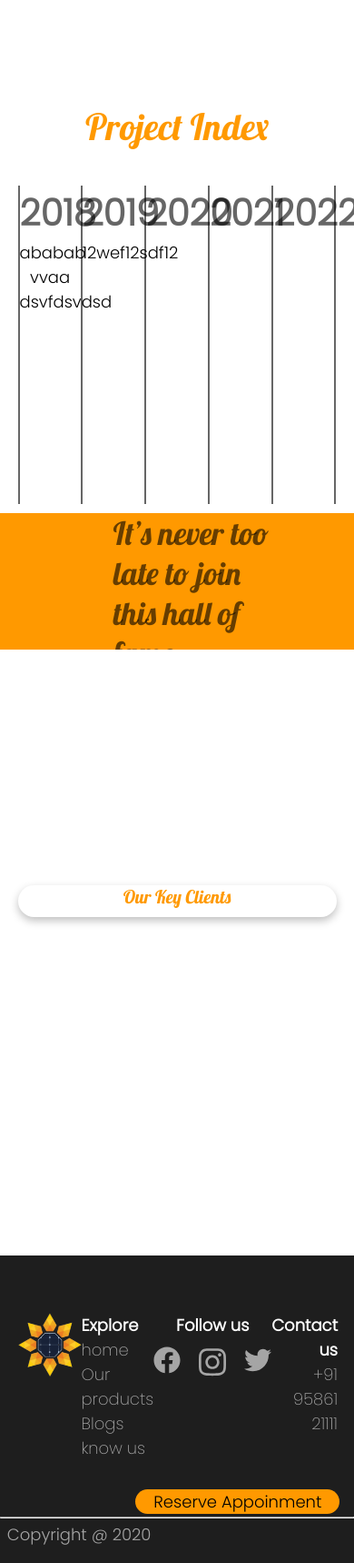
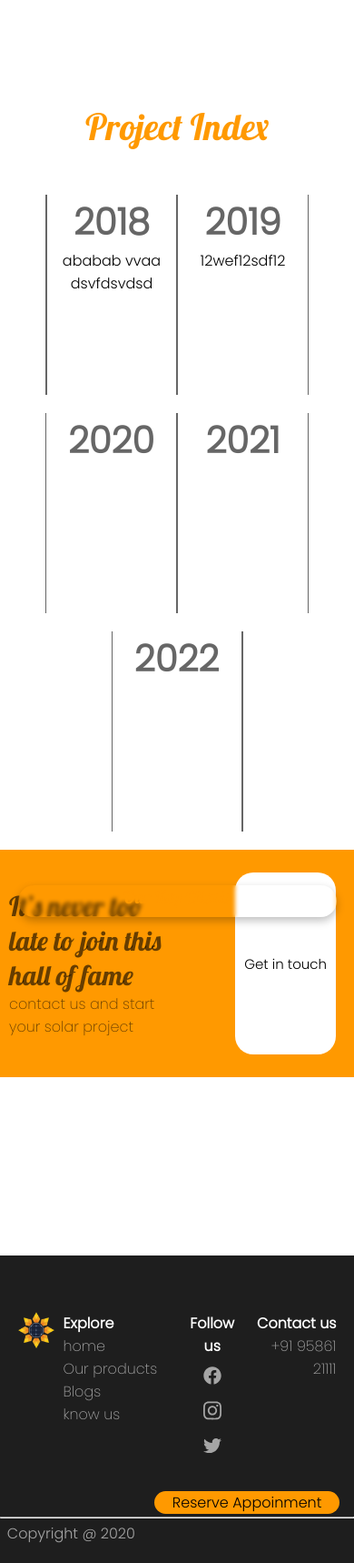
Before and after one commit to vidit-od/Imagine-Powertree, a Django app: template code/full stack/Imagine_Powertree/templates/project.html in a window 390 px wide; the page is wider, and only the part inside the window is pictured. Shown: the part 2080-3798 px from the top of that part at 91% size. Run offline with Django 4.2, Linux system fonts and the light colour scheme; the template is opened without the code that fills it: values that come from a table or form of the project are taken from there, others are empty; data comes from the database, SQL or seed files in the repository.

Commit message:
projects responsive

```diff
--- a/code/full stack/Imagine_Powertree/static/project.css
+++ b/code/full stack/Imagine_Powertree/static/project.css
@@ -450,3 +450,115 @@
     font-weight: 700;
     opacity: 0.8 ;
 }
+@media screen and (max-width:1000px) {
+    *{
+        font-size: 16px;
+    }
+    .navbar{
+        width: 100%;
+    }
+    .navbar .content{
+        width: 10%;
+        position: absolute;
+        opacity: 0;
+        pointer-events: none;
+    }
+    .navbar .slider{
+        width: 50px;
+        height: 50px;
+        display: flex;
+        flex-wrap: wrap;
+        justify-content: center;
+        align-items: center;
+    }
+    .navbar .slider svg{
+        width: 30px;
+        height: 30px;
+        fill: #FF9900;
+    }
+    .page1{
+        width: 100%;
+        overflow: hidden;
+    }
+    .page1 .desc_frame .texts{
+        transform: translateX(0%) translateY(0%);
+        margin: 0%;
+        padding: 10px;
+        padding-top: 0%;
+        padding-bottom: 0%;
+    }
+    .page1 .desc_frame .texts .text{
+        margin: 0%;
+        margin-top: 15px;
+        margin-bottom: 15px;
+    }
+    .page1 .image_frame{
+        top: 40%;
+        transform:translateX(-50%) translateY(-50%);
+    }
+    .page2{
+        height: auto;
+    }
+    .page2 .project{
+        margin-top: 20px;
+        margin-bottom: 20px;
+    }
+    .page2 .project .content{
+        display: flex;
+        flex-wrap: wrap;
+        flex-direction: column;
+    }
+    .page2 .project .pg2_image{
+        width: 100%;
+    }
+    .page2 .project .text{
+        width: 100%;
+    }
+    .page3 .projects{
+        flex-wrap: wrap;
+        justify-content: center;
+    }
+    .page3 .p2018, .page3 .p2019, .page3 .p2020, .page3 .p2021, .page3 .p2022{
+        min-width: 145px;
+        min-height: 220px;
+        margin: 10px;
+        margin-left: 0px;
+        margin-right: 0px;
+    }
+    .banner{
+        height: 250px;
+        justify-content: space-between;
+    }
+    .banner .text{
+        width: 50%;
+        margin-left: 10px;
+    }
+    .banner .text .main{
+        font-size: 30px;
+    }
+    .banner .arrow{
+        position: absolute;
+        opacity: 0;
+        pointer-events: none;
+    }
+    .banner .button{
+        margin-left: 20px;
+        margin-right: 20px;
+    }
+    .footer .lower .section .logo img{
+        width: 40px;
+        margin-right: 10px;
+    }
+    .footer .lower .content .section .social .media{
+        display: flex;
+        flex-wrap: wrap;
+        flex-direction: column;
+        width: auto;
+    }
+    .footer .lower .content .section .social .media svg{
+        width: 20px;
+    }
+    .explore{
+        width: 130px;
+    }
+}
--- a/code/full stack/Imagine_Powertree/static/project.js
+++ b/code/full stack/Imagine_Powertree/static/project.js
@@ -10,19 +10,35 @@
 imgs = document.querySelectorAll(".image");
 txts = document.querySelectorAll(".text");
 
-const navbar_height = document.querySelector(".navbar").scrollHeight;
-const page1 =document.querySelector(".page1").scrollHeight;
-const page2 =document.querySelector(".page2").scrollHeight;
-const page3 =document.querySelector(".page3").scrollHeight;
-document.getElementById("page4").style.top = navbar_height + page1 +page2 + page3 +"px";
-const page4 = document.querySelector(".page4").scrollHeight;
-document.getElementById("footer").style.top = navbar_height + page1 +page2 + page3 + page4 +"px";
-
 var current = 0;
 var transform =1;
+
+if(window.outerWidth <1000){
+    resp();
+}
+heightset()
+
+function resp(){
+    const image_frame = document.querySelector(".image_frame");
+    image_frame.style.width = window.outerWidth + "px";
+    const all_images = document.querySelectorAll(".image");
+    const all_texts = document.querySelectorAll(".text");
+    document.querySelector(".desc_frame").style.transform = "translateX(-"+ (window.outerWidth/2 + 10)+"px) translateY("+(0.6*window.outerHeight) +"px)";
+
+    for(let i = 0; i< imgs.length; i++){
+        all_images[i].style.width = window.outerWidth + "px";
+        all_texts[i].style.width = window.outerWidth + "px";
+
+    }
+}
 function next(){
     current = current+1;
-    transform = -500*current;
+    if( window.outerWidth > 1000){
+        transform = -500*current;
+    }
+    else{
+        transform = -(window.outerWidth)*current;
+    }
     images.style.transition = "transform 2s ease";
     images.style.transform = "translateX(" + transform + "px)";
     texts.style.transition = "transform 2s ease";
@@ -33,14 +49,30 @@
             texts.style.transition = "none";
             console.log("in");
             current = 0;
-            transform = -500*current;
+            if( window.outerWidth > 1000){
+                transform = -500*current;
+            }
+            else{
+                transform = -(window.outerWidth)*current;
+            }
             images.style.transform = "translateX(" + transform + "px)";
             texts.style.transform= "translateX(" + transform + "px)";
         }
     })
 
 }
-
-setInterval(function() {
-    next()
-  }, 5000);
+function heightset(){
+    const navbar_height = document.querySelector(".navbar").scrollHeight;
+    document.querySelector(".page1").style.top = navbar_height + "px";
+    const page1 =document.querySelector(".page1").scrollHeight;
+    document.querySelector(".page2").style.top = navbar_height +page1 +"px";
+    const page2 =document.querySelector(".page2").scrollHeight;
+    document.querySelector(".page3").style.top = navbar_height +page1+page2+ "px";
+    const page3 =document.querySelector(".page3").scrollHeight;
+    document.querySelector(".page4").style.top = navbar_height +page1+page2+page3+"px";
+    const page4 = document.querySelector(".page4").scrollHeight;
+    document.getElementById("footer").style.top = navbar_height + page1 +page2 + page3 + page4 +"px";
+}
+ setInterval(function() {
+         next()
+   }, 5000);
--- a/code/full stack/Imagine_Powertree/templates/project.html
+++ b/code/full stack/Imagine_Powertree/templates/project.html
@@ -4,7 +4,7 @@
 <head>
     <meta charset="UTF-8">
     <meta http-equiv="X-UA-Compatible" content="IE=edge">
-    <meta name="viewport" content="width=device-width, initial-scale=1.0">
+    <meta name="viewport" content="width=device-width, initial-scale=1.0 , maximum-scale=1.0, user-scalable=0">
     <!-- import font poppins -->
     <link rel="preconnect" href="https://fonts.googleapis.com">
 <link rel="preconnect" href="https://fonts.gstatic.com" crossorigin>
@@ -23,6 +23,9 @@
             <p class="navlink"><a href="{% url 'project' %} ">Our Projects</a></p>
             <p class="navlink"><a href="{% url 'whats_new' %}">What's New</a></p>
             <p class="navlink"><a href="{% url 'aboutus' %}">About us</a></p>
+        </div>
+        <div class="slider">
+            <svg xmlns="http://www.w3.org/2000/svg" viewBox="0 0 448 512"><!--! Font Awesome Pro 6.3.0 by @fontawesome - https://fontawesome.com License - https://fontawesome.com/license (Commercial License) Copyright 2023 Fonticons, Inc. --><path d="M0 96C0 78.3 14.3 64 32 64H416c17.7 0 32 14.3 32 32s-14.3 32-32 32H32C14.3 128 0 113.7 0 96zM0 256c0-17.7 14.3-32 32-32H416c17.7 0 32 14.3 32 32s-14.3 32-32 32H32c-17.7 0-32-14.3-32-32zM448 416c0 17.7-14.3 32-32 32H32c-17.7 0-32-14.3-32-32s14.3-32 32-32H416c17.7 0 32 14.3 32 32z"/></svg>
         </div>
     </div>
     <!-- image slide with caption -->
```
